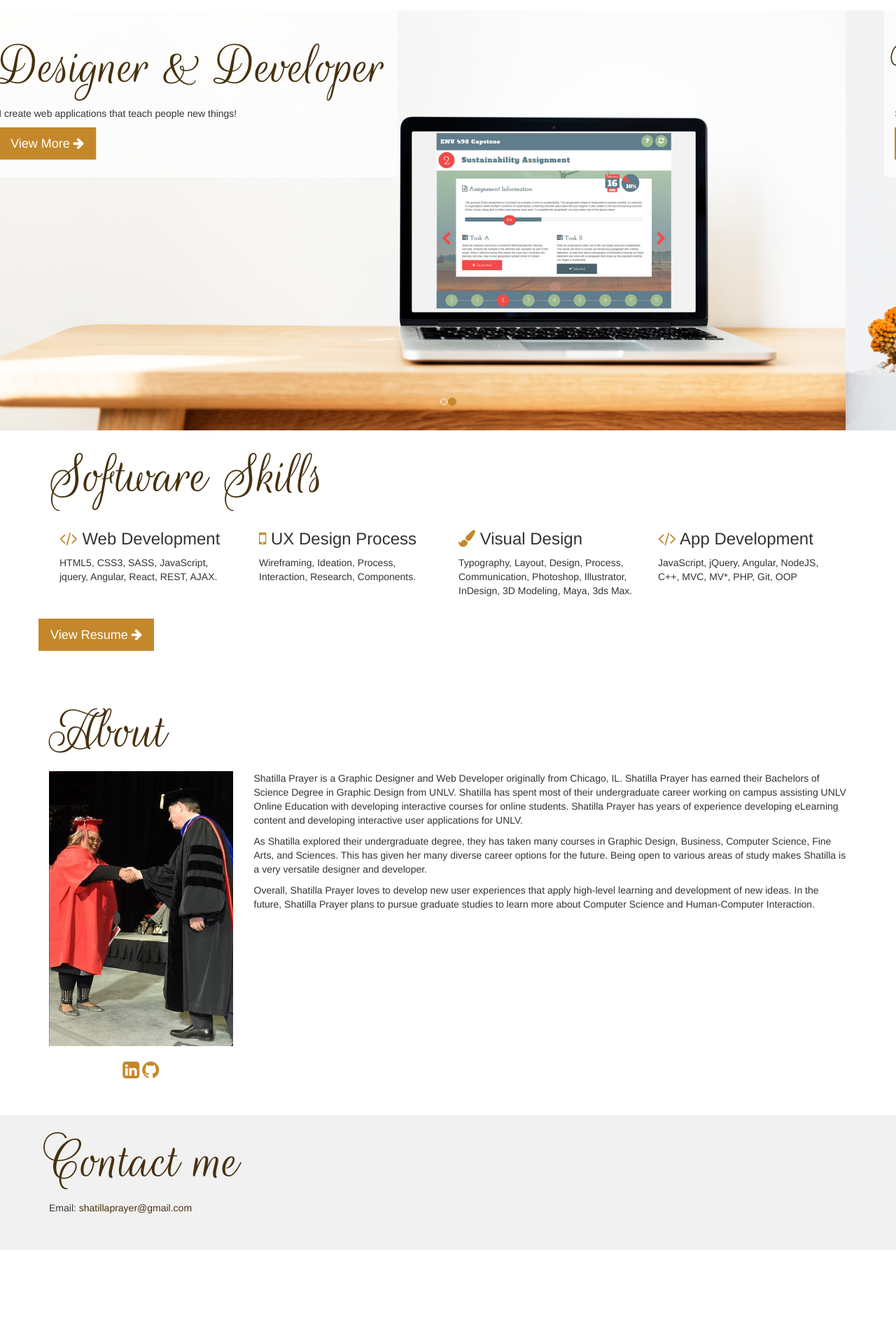
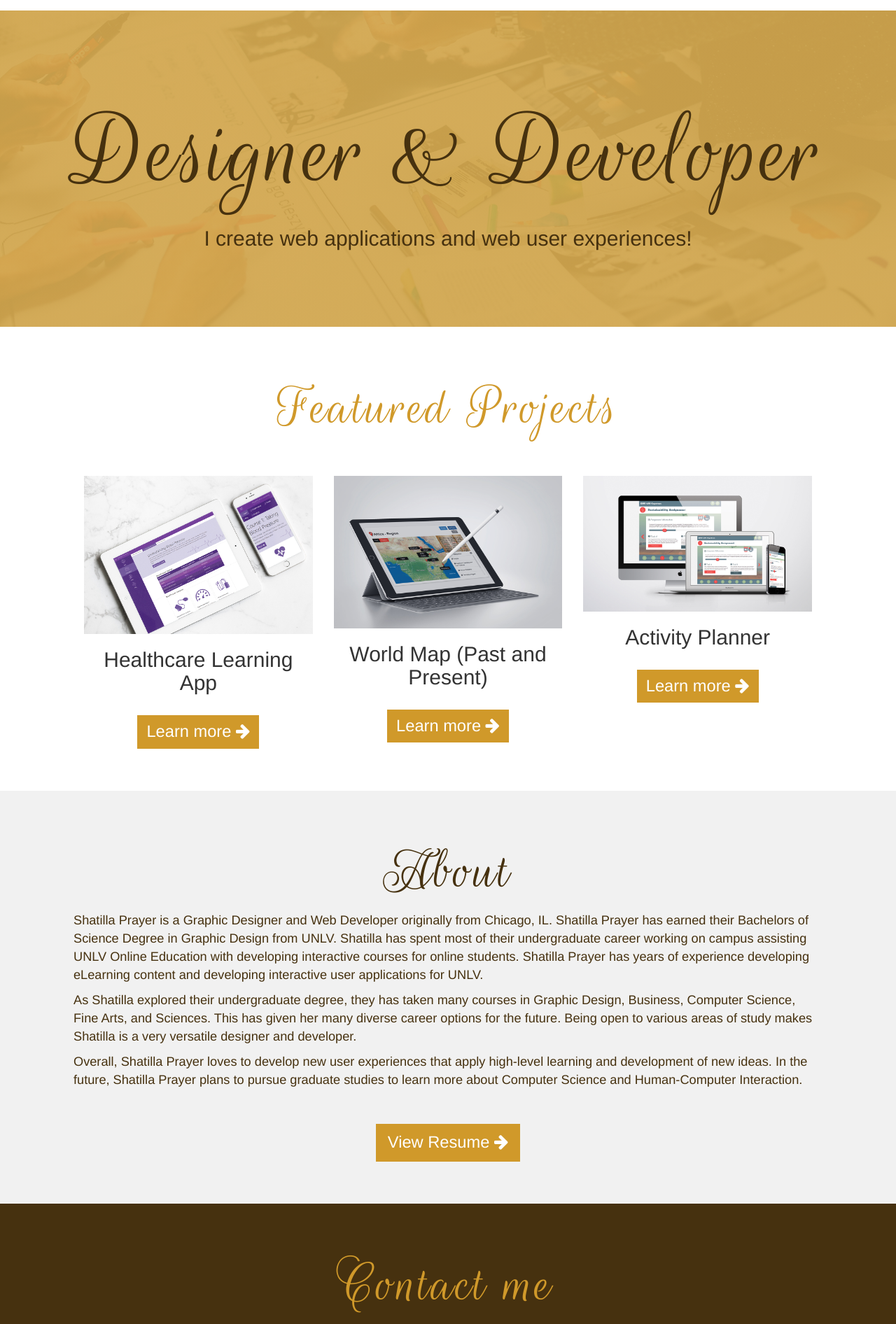
Before and after one commit to lacrimosia/Portfolio-Website, an Angular app: page /#/home in a window 1280 px wide. Shown: the part 80-1972 px from the top of the page at 70% size. Before the commit the page ends 1866 px from the top, so only its background shows below. Built offline with nearby package versions, Linux system fonts and the light colour scheme.

Commit message:
Added new home page

```diff
--- a/src/app/home/home.component.html
+++ b/src/app/home/home.component.html
@@ -1,11 +1,17 @@
-<div id="mainSlideshow">
+<div class="container-fluid">
+  <div class="row">
+    <div class="text-center introductionArea">
+      <h1>Designer &amp; Developer</h1>
+      <h2>I create web applications and web user experiences!</h2>
+    </div>
+  </div>
+</div>
+<!--<div id="mainSlideshow">
   <div id="carousel-example-generic" class="carousel slide" data-ride="carousel">
-    <!-- Indicators -->
     <ol class="carousel-indicators">
       <li data-target="#carousel-example-generic" data-slide-to="0" class="active"></li>
       <li data-target="#carousel-example-generic" data-slide-to="1"></li>
     </ol>
-    <!-- Wrapper for slides -->
     <div class="carousel-inner" role="listbox">
       <div class="item active" [ngStyle]="{'background-image': 'url(assets/img/design.jpg)', 'background-size': 'cover', 'background-position': 'left 79%'}">
         <div class="container">
@@ -31,7 +37,7 @@
       </div>
       ...
     </div>
-  </div>
+  </div>-->
 <!--<div class="jumbotron homeJumbo animated fadeIn" [ngStyle]="{'background-image': 'url(' + home?.homePage?.background + ')', 'background-size': 'cover'}">
     <div class="container">
         <h1>{{ pageName }}</h1>
@@ -42,60 +48,62 @@
 <div class="container-fluid">
   <div class="container animated fadeIn">
     <div class="row">
-        <div class="col-md-12 col-lg-12 col-sm-12 col-xs-12">
-          <h1>Software Skills </h1>
-        </div>
-        <div class="col-md-12 col-lg-12 col-sm-12 col-xs-12">
-          <div class="col-md-3 col-lg-3 col-sm-12 col-xs-12" *ngFor="let s of home?.skills; let t = index">
-            <h3><i class="goldIcon text-center {{s?.symbol}}"></i> {{s?.name}}</h3>
-            <p>{{s?.desc}}</p>
-            <br/>
-          </div>
-        </div>
-        <p><a href="assets/resume.pdf" class="btn btn-primary btn-lg" role="button">View Resume <i class="fa fa-arrow-right"></i></a></p>
+      <div class="col-md-12 col-lg-12 col-sm-12 col-xs-12 extraPadding">
+        <h1 class="text-center">Featured Projects </h1>
         <br/>
         <br/>
-      </div>
-    </div>
-  </div>
-<div class="container-fluid goldarea ">
-  <div class="container animated fadeIn">
-    <div class="row">
-      <div class="col-lg-12 col-md-12 col-sm-12 col-xs-12">
-        <h1>About</h1>
-      </div>
-      <div class="col-lg-3 col-md-3 col-sm-12 col-xs-12">
-        <img src="assets/img/grad.jpg" class="img-responsive" alt="S.Prayer graduating from college" />
+        <div>
+        <div class="col-sm-12 col-xs-12 col-md-4 col-lg-4" *ngFor="let n of home?.interactives | keys; let i = index">
+          <div *ngIf="i<3" class="text-center">
+            <img src="{{getImage2(n?.value?.picture[0].name)}}" class="img-responsive" />
+            <h2> {{ n?.value?.name }} </h2>
             <br/>
-        <p class="text-center"><a href="https://www.linkedin.com/in/spdeveloper/" target="_blank"><i class="goldIcon fa fa-linkedin-square fa-2x"></i></a>&nbsp;<a href="https://github.com/lacrimosia" target="_blank"><i class="goldIcon fa fa-github fa-2x"></i></a></p>
-        <br/>
-        <br/>
-      </div>
-      <div class="col-lg-9 col-md-9 col-sm-12 col-xs-12">
-        <div>
-          <p> {{ home?.bio1 }}</p>
-          <p> {{ home?.bio2 }}</p>
-          <p> {{ home?.bio3 }}</p>
-          <br/>
-          <br/>
-          <br/>
-          <br/>
+            <p>
+              <a href="#" role="button" class="btn btn-primary btn-md">Learn more <i class="fa fa-arrow-right"></i></a>
+            </p>
           </div>
         </div>
         </div>
       </div>
     </div>
-  <div class="contact animated fadeIn">
-    <div class="container">
+  </div>
+</div>
+<div class="container-fluid grayArea">
+  <div class="container animated fadeIn">
     <div class="row">
-        <div class="col-md-12 col-lg-12 col-sm-12 col-xs-12">
-          <h1>Contact me</h1>
-          <p>
-            Email: <a class="email" href="mailto:shatillaprayer@gmail.com">shatillaprayer@gmail.com</a>
-          </p>
+      <!-- <div class="col-lg-3 col-md-3 col-sm-12 col-xs-12">
+        <img src="assets/img/grad.jpg" class="img-responsive" alt="S.Prayer graduating from college" />
         <br/>
         <br/>
+        <br/>
+      </div>-->
+      <div class="col-lg-12 col-md-12 col-sm-12 col-xs-12 extraPadding">
+        <h1 class="text-center brownText">About</h1>
+        <div>
+          <p> {{ home?.bio1 }}</p>
+          <p> {{ home?.bio2 }}</p>
+          <p> {{ home?.bio3 }}</p>
+        </div>
+        <br/>
+        <br/>
+        <p class="text-center"><a href="assets/resume.pdf" class="btn btn-primary btn-lg" role="button">View Resume <i class="fa fa-arrow-right"></i></a></p>
       </div>
     </div>
   </div>
 </div>
+<div class="contact animated fadeIn brownArea">
+  <div class="container">
+    <div class="row">
+      <div class="col-md-12 col-lg-12 col-sm-12 col-xs-12 text-center extraPadding">
+        <h1>Contact me</h1>
+        <!-- <p>
+          <span>Email:</span> <a class="email" href="mailto:shatillaprayer@gmail.com">shatillaprayer@gmail.com</a>
+        </p>-->
+        <p class="text-center"><a href="https://www.linkedin.com/in/spdeveloper/" target="_blank"><i class="goldIcon fa fa-linkedin-square fa-2x"></i></a>&nbsp;<a href="https://github.com/lacrimosia" target="_blank"><i class="goldIcon fa fa-github fa-2x"></i></a></p>
+        <p>
+          &copy; spdevstudios.com
+        </p>
+      </div>
+    </div>
+  </div>
+</div>
--- a/src/app/home/home.component.scss
+++ b/src/app/home/home.component.scss
@@ -1,5 +1,5 @@
 // colors
-$gold: #C4882B;
+$gold: #D0992A;
 $brown: #46310f;
 $white: #ffffff;
 $gray: #f1f1f1;
@@ -38,7 +38,12 @@ $gray: #f1f1f1;
 
 .goldIcon{
 	color: $gold;
-//	font-size: 6em !important;
+//font-size: 6em !important;
+}
+
+.skillsIcon{
+color: $brown;
+font-size: 6em !important;
 }
 
 .item{
@@ -49,3 +54,27 @@ $gray: #f1f1f1;
 .goldarea{
 	background: $white;
 }
+
+.goldArea{
+	background: $gold;
+	color: $white;
+}
+
+.brownText{
+	color: $brown !important;
+}
+
+.goldAreaBrown{
+	background: $gold;
+	color: $brown;
+}
+
+.brownArea{
+	background: $brown;
+	color: $gold;
+}
+
+.grayArea{
+	background: $gray;
+	color: $brown;
+}
--- a/src/app/home/home.component.ts
+++ b/src/app/home/home.component.ts
@@ -39,4 +39,8 @@ export class HomeComponent implements OnInit {
       () => console.log("Interactive data loaded."));
   }
 
+  getImage2(image){
+    return 'assets/img/thumbs/web/' + image;
+  }
+
 }
--- a/src/app/interactives/interactives.component.html
+++ b/src/app/interactives/interactives.component.html
@@ -14,9 +14,9 @@
         <div class="desc animated fadeIn" *ngIf="n.desc==true">
           <div class="content">
             <h2> {{ n.value.name }} </h2>
-            <p> {{ n.value.description }}</p>
+             <p> {{ n.value.description }}</p>
             <p>
-              <button (click)="Index=i" target="_blank" class="btn btn-primary btn-lg" data-toggle="modal" data-target="#myModal1">View Project <i class="fa fa-arrow-right"></i></button>
+              <button (click)="Index=i" target="_blank" class="btn btn-primary btn-lg" data-toggle="modal" data-target="#myModal1">Learn more <i class="fa fa-arrow-right"></i></button>
             </p>
           </div>
         </div>
@@ -35,8 +35,9 @@
       <div class="modal-body">
         <div *ngIf="interactives[Index]?.name">
           <p>{{ interactives[Index]?.description }} Here are some screenshots from the project.</p>
-          <p><a href="{{interactives[Index]?.links}}" role="button" class="btn btn-primary btn-lg" target="_blank">Launch Project <i class="fa fa-arrow-right"></i></a></p>
+          <p><a href="{{interactives[Index]?.links}}" role="button" class="btn btn-primary btn-lg" target="_blank">Launch Project <i class="fa fa-arrow-right"></i></a> <a *ngIf="interactives[Index]?.pdf" href="getFullImage(interactives[Index]?.pdf)" role="button" class="btn btn-primary btn-lg" target="_blank">View Pdf <i class="fa fa-arrow-right"></i></a></p>
         </div>
+
         <!--<div class="ints col-md-6 col-lg-6 col-sm-12 col-xs-12" *ngFor="let z of interactives[Index]?.picture; let u = index"  [ngStyle]="{'background-image': 'url(' + getImage(interactives[Index]?.picture[u]) + ')', 'background-size': 'cover'}"></div>-->
         <div class="item" *ngFor="let z of interactives[Index]?.picture; let u = index">
           <div class="well warning"> <b>{{u+1}})  {{interactives[Index]?.picture[u].desc}}</b> </div>
--- a/src/app/interactives/interactives.component.scss
+++ b/src/app/interactives/interactives.component.scss
@@ -30,7 +30,7 @@ $gray: #f1f1f1;
 
 .content{
 	width: 80%;
-	margin: 25% auto;
+	margin: 18% auto;
 	// border: 1px solid $gold;
 	padding: 10px;
 	background: $white;
--- a/src/assets/data.json
+++ b/src/assets/data.json
@@ -186,6 +186,7 @@
       "desc": "Vehicle Customization Settings."
     }],
     "links": "binar/#/",
+    "pdf": "Binar-Print-Book.pdf",
     "desc": false
   },
   {
--- a/src/styles.scss
+++ b/src/styles.scss
@@ -1,5 +1,5 @@
 // colors
-$gold: #C4882B;
+$gold: #D0992A;
 $brown: #46310f;
 $white: #ffffff;
 $gray: #f1f1f1;
@@ -18,9 +18,10 @@ $gray: #f1f1f1;
 }
 
 h1{
-	color: $brown !important;
+	color: $gold !important;
 	font-family: Fancy, sans-serif !important;
 	font-size: 600% !important;
+	letter-spacing: 3px;
 }
 
 .navbar{
@@ -83,6 +84,10 @@ h1{
 	text-align: center;
 }
 
+.modal.fade.in{
+	//background: rgba(0,0,0, 0.7);
+}
+
 .modal-sm{
 	width: 75%;
 }
@@ -93,3 +98,40 @@ h1{
 	text-align: center;
 	margin-bottom: 15px;
 }
+
+p, a, span{
+	font-size: 1.3em !important;
+}
+
+.extraPadding{
+	padding: 50px;
+}
+
+.introductionArea{
+	padding: 100px;
+	//background: $gray;
+	background:
+	linear-gradient(
+		rgba(208,153,42, 0.75),
+		rgba(208,153,42, 0.75)
+	),
+	url('assets/img/bg2.jpg');
+	background-repeat: no-repeat;
+	background-size: cover;
+	background-position: center 65%;
+	color: $brown;
+}
+
+
+.introductionArea h1{
+	font-size: 11em !important;
+	font-weight: 200;
+	color: $brown !important;
+}
+
+
+@media only screen and (max-width: 1024px) {
+	.introductionArea h1{
+		font-size: 12em !important;
+	}
+}
```
Lines whose indentation alone changed are shown as unchanged.
